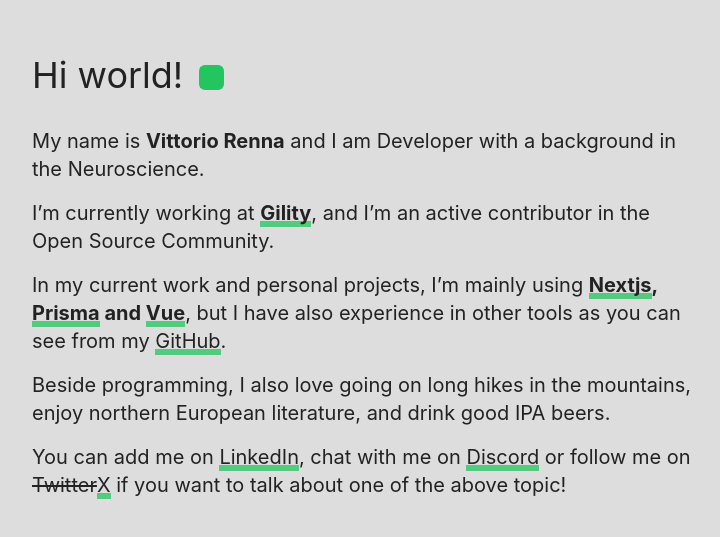
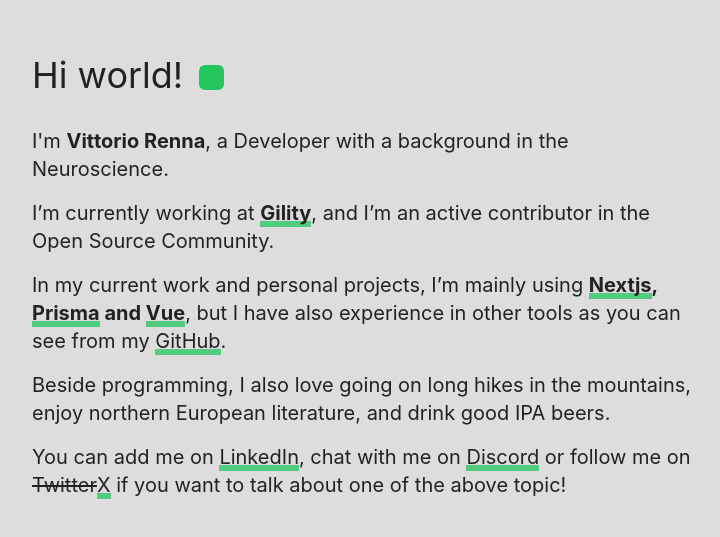
Before and after one commit to rennavittorio/reindev-portfolio, a Vue app: page / in a window 1280 px wide. Shown: the part 115-652 px from the top of the page, without its empty margins (273-993 px from the left). Built offline with nearby package versions, Linux system fonts and the light colour scheme.

Commit message:
enh: change copy

```diff
--- a/src/App.vue
+++ b/src/App.vue
@@ -25,9 +25,8 @@ export default {
       </div>
 
       <Paragraph
-        >My name is
-        <b>Vittorio Renna</b>
-        and I am Developer with a background in the Neuroscience.</Paragraph
+        >I&apos;m <b>Vittorio Renna</b>, a Developer with a background in the
+        Neuroscience.</Paragraph
       >
 
       <Paragraph
```
